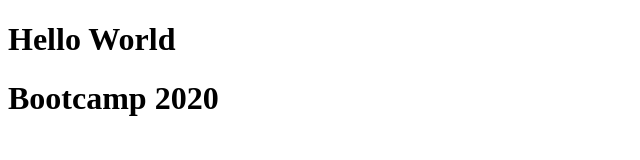
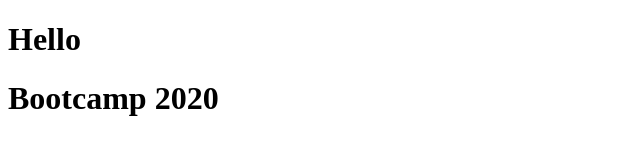
Before and after one commit to SameenShakeel/Bootcamp2020_class1, a plain HTML site: page index.html in a window 1280 px wide. Shown: the whole page, without its empty margins (0-640 px from the left). Drawn offline with Linux system fonts and the light colour scheme.

Commit message:
Update index.html

```diff
--- a/index.html
+++ b/index.html
@@ -7,7 +7,7 @@
     </head>
 
     <body>
-        <h1>Hello World</h1>
+        <h1>Hello</h1>
         <h1>Bootcamp 2020</h1>
     </body>
 </html>
```
